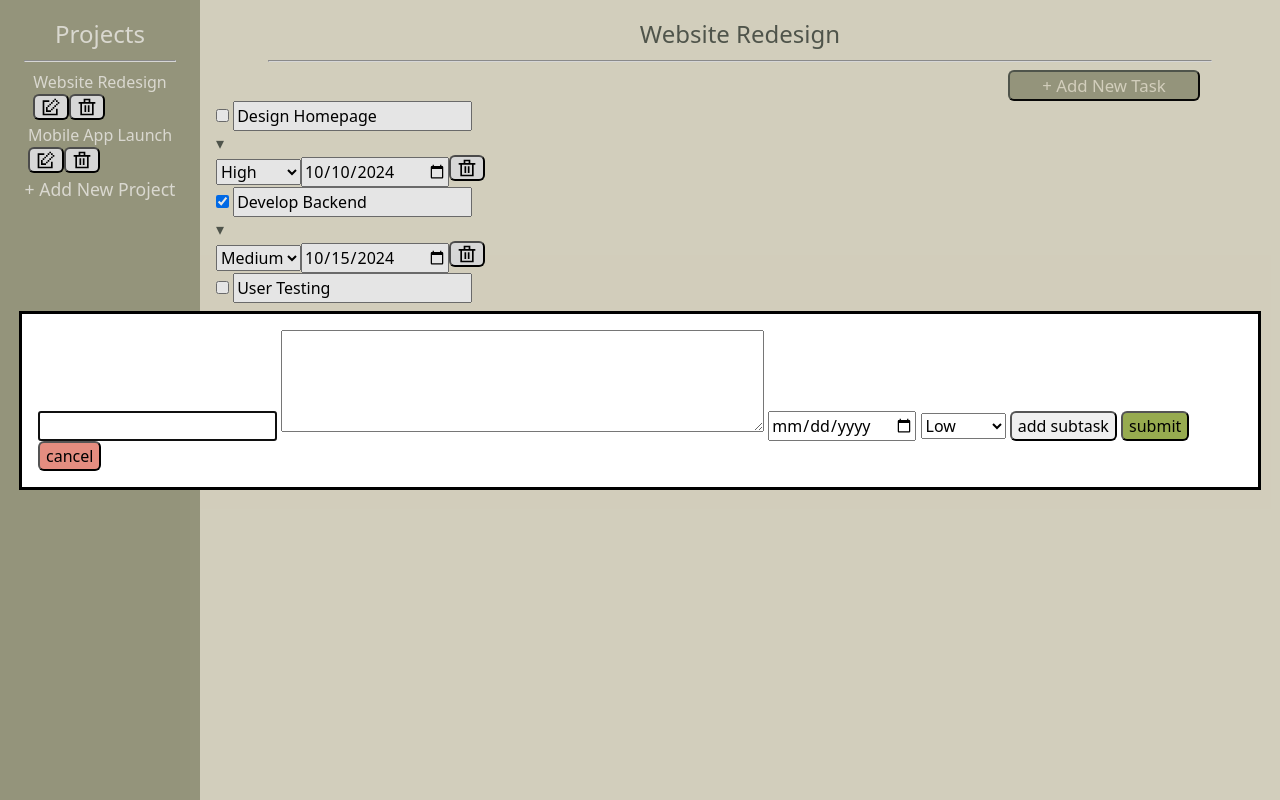
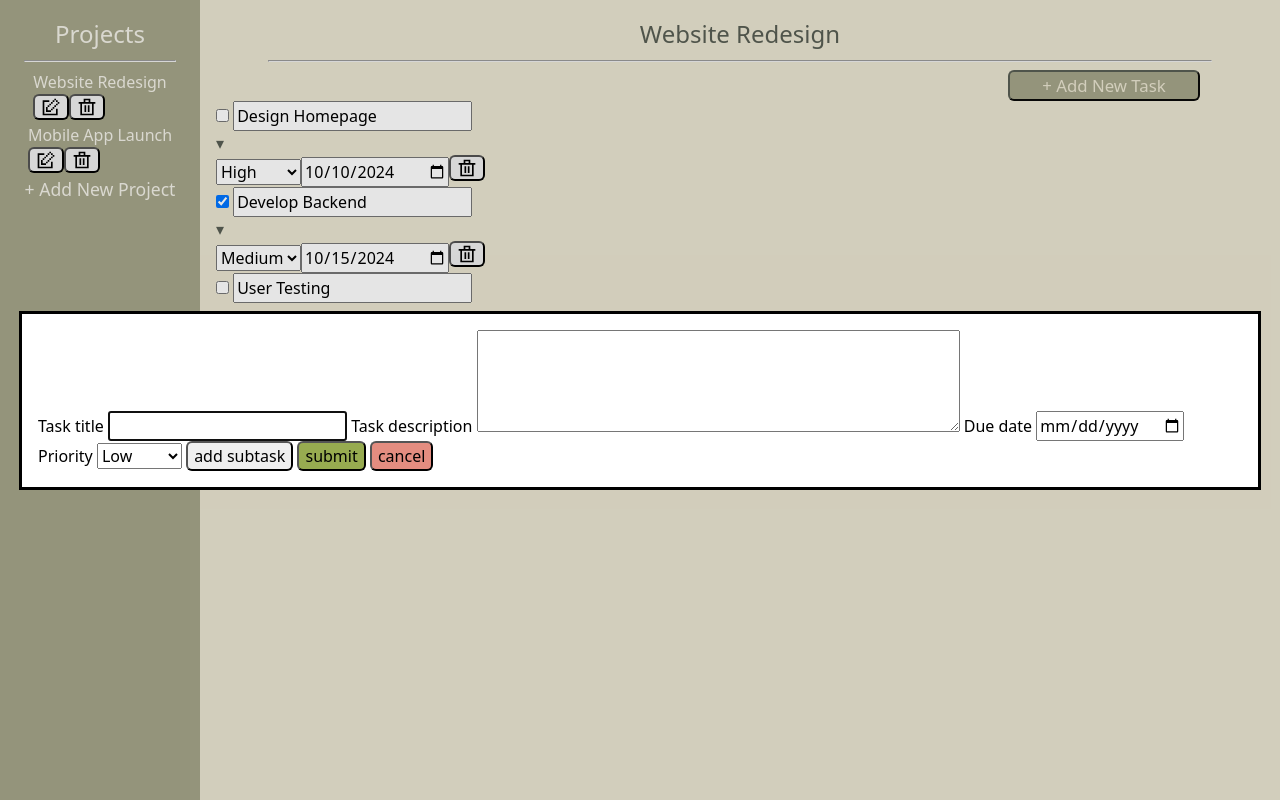
Before and after one commit to Rational-Pigeon/to-do-list, a website built with webpack: page src/template.html in a window 1280 px wide. Both pictures are taken after a click on the button "+ Add New Task". Built offline with nearby package versions, Linux system fonts and the light colour scheme; files whose address does not match are found by name.

Commit message:
added labels for task form inputs

```diff
--- a/src/template.html
+++ b/src/template.html
@@ -31,9 +31,13 @@
 
     <dialog class="task-prompt">
         <form class="task-form" method="dialog">
+            <label for="input-title">Task title</label>
             <input id="input-title" type="text" required>
+            <label for="input-description">Task description</label>
             <textarea id="input-description" rows="4" cols="50"></textarea>
+            <label for="input-due">Due date</label>
             <input id="input-due" type="date">
+            <label for="input-priority">Priority</label>
             <select id="input-priority" required>
                 <option value="low">Low</option>
                 <option value="medium">Medium</option>
```
